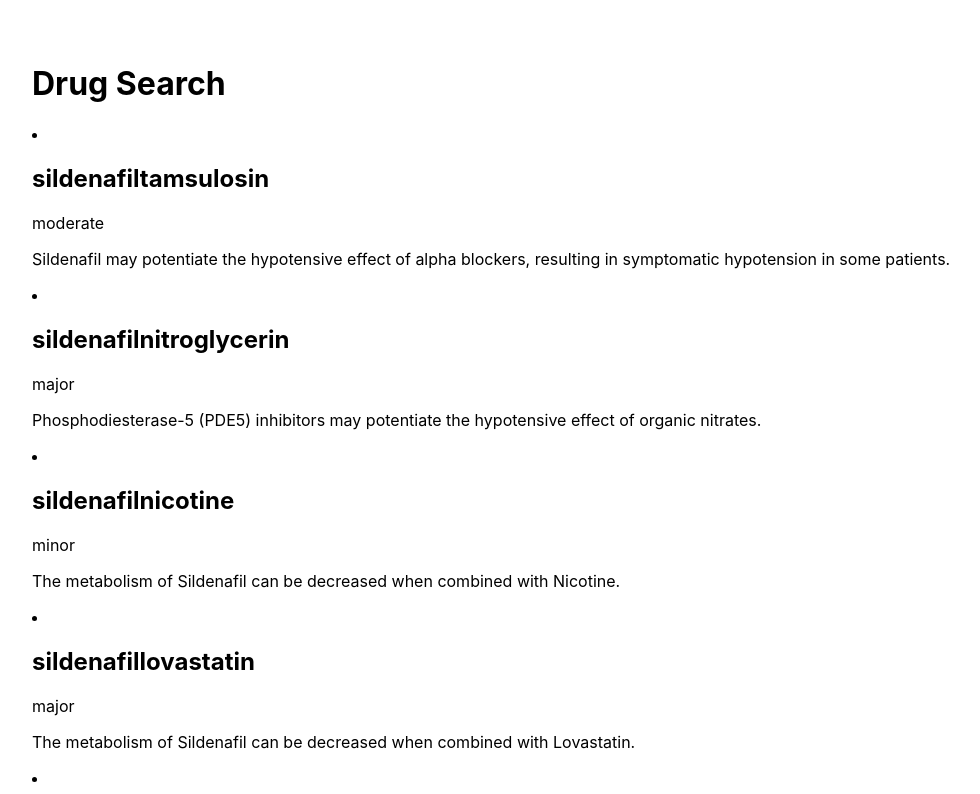
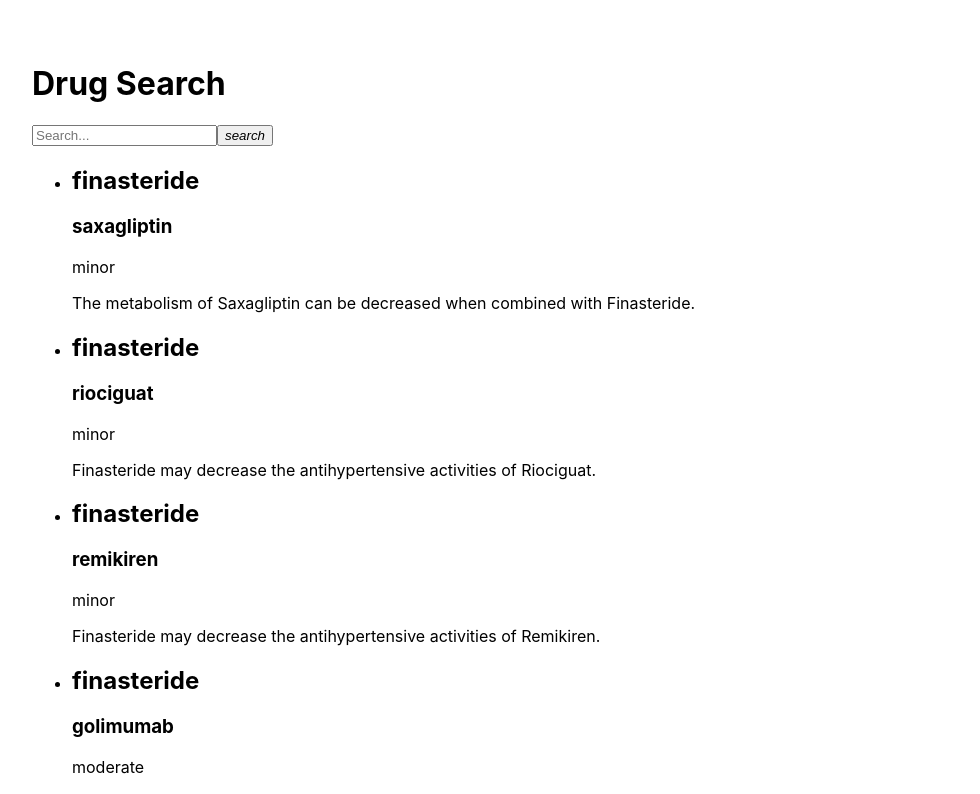
Before and after one commit to masonaviles/drug-search, a React (Create React App) app: page / in a window 1280 px wide. Shown: the top 794 px of the page, without its empty margins (32-1012 px from the left). Built offline with nearby package versions, Linux system fonts and the light colour scheme.

Commit message:
save search form

```diff
--- a/src/App.js
+++ b/src/App.js
@@ -1,4 +1,6 @@
 import React, { useState, useEffect } from 'react';
+import SearchForm from './SearchForm';
+
 
 function App() {
   const [data, setData] = useState([])
@@ -13,18 +15,26 @@ function App() {
 
   console.log('data from state: ', data);
 
+  const testSearch = data.filter(word => word.drugs.includes('finasteride'));
+
+  //console.log('sample search', testSearch[0].drugs[0]);
+
   return (
     <div className="App">
         <h1>Drug Search</h1>
         <div>
-        {data.map((interactions) => (
+          <SearchForm/>
+        </div>
+        <ul>
+        {testSearch.map((interactions) => (
           <li>
-            <h2>{interactions.drugs}</h2>
+            <h2>{interactions.drugs[0]}</h2>
+            <h3>{interactions.drugs[1]}</h3>
             <p>{interactions.severity}</p>
             <p>{interactions.description}</p>
           </li>
         ))}
-        </div>
+        </ul>
     </div>
   );
 }
--- /dev/null
+++ b/src/SearchForm.js
@@ -0,0 +1,27 @@
+import React, { useState } from 'react';
+
+function SearchForm(props) {
+  const [searchText, setSearchText] = useState('');
+
+  const onSearchChange = (e) => setSearchText(e.target.value);
+
+  const handleSubmit = (e) => {
+    e.preventDefault();
+    props.onSearch(searchText);
+    e.currentTarget.reset();
+  }
+
+  return (
+    <form className="search-form" onSubmit={handleSubmit}>
+      {/* <label className="is-hidden" htmlFor="search">Search</label> */}
+      <input type="search"
+        onChange={onSearchChange}
+        name="search"
+        placeholder="Search..."
+      />
+      <button type="submit" id="submit" className="search-button"><i className="material-icons icn-search">search</i></button>
+    </form>
+  );
+}
+
+export default SearchForm;
```
